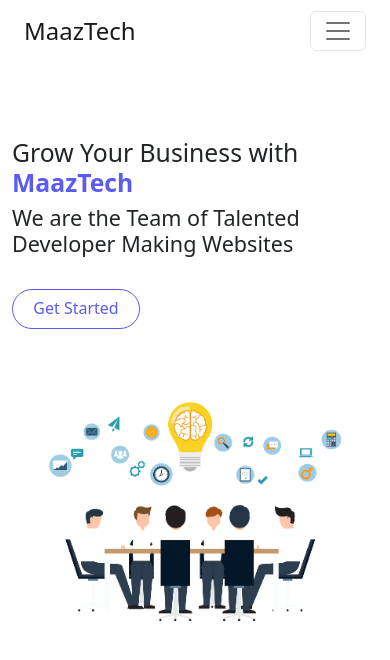
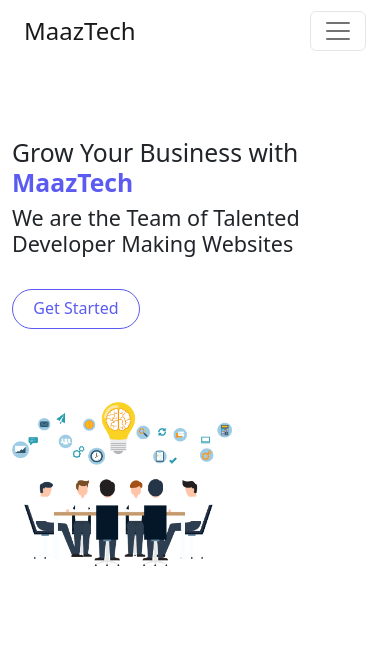
Before and after one commit to Muhammadmaazrana/maaztech.react, a React (Vite) app: page / in a window 390 px wide. Shown: the top 660 px of the page. Built offline with nearby package versions, Linux system fonts and the light colour scheme.

Commit message:
some work on image

```diff
--- a/src/Home.jsx
+++ b/src/Home.jsx
@@ -12,7 +12,7 @@
         <h4>We are the Team of Talented Developer Making Websites</h4>
          <Link className='btn btn-outline-primary started my-4' to="./services" >Get Started</Link></div>
 
-        <img className='img-fluid animated  image' src={web} width={"30%"} alt="" />
+        <img className='img-fluid animated  image2' src={web} width={"30%"} alt="" />
       </div></div>
     </div>
   )
--- a/src/index.css
+++ b/src/index.css
@@ -64,6 +64,9 @@
 .image{
   width: 80%;
 }
+.image2{
+  width: 60%;
+}
 }
 .brandname{
   color: #5b5bf2;
```
